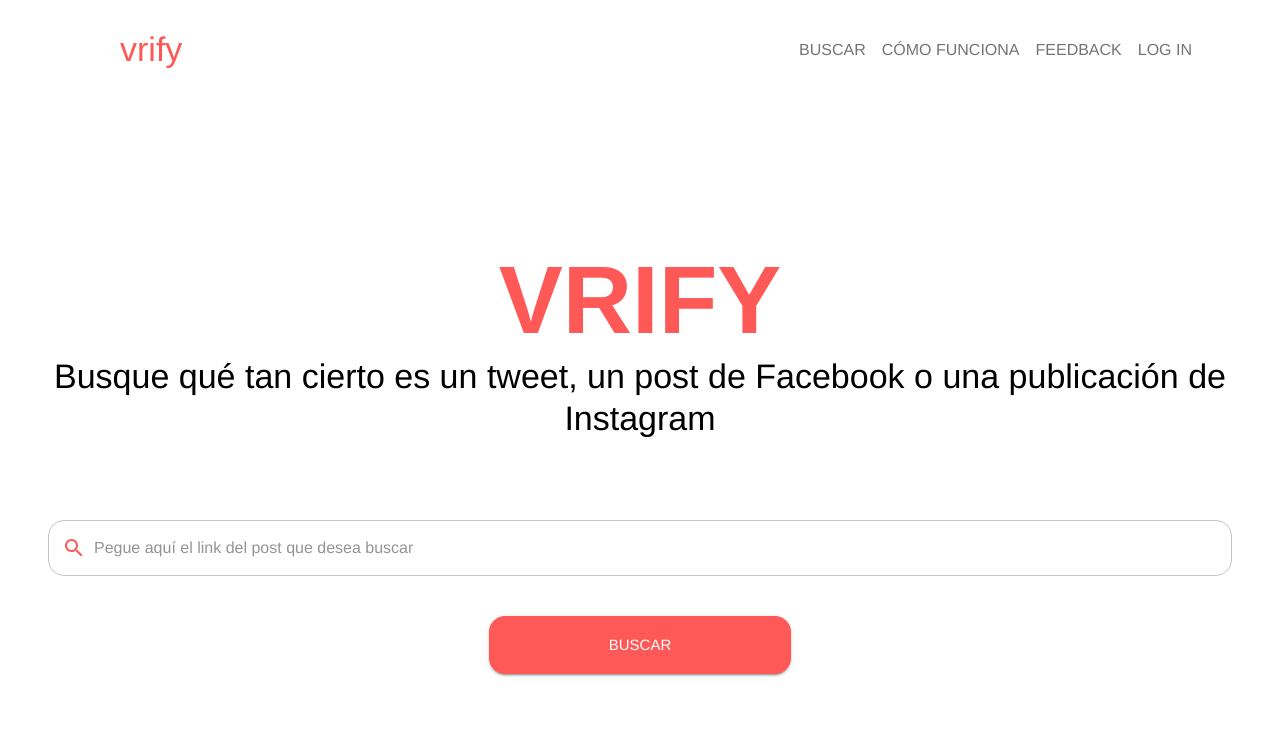
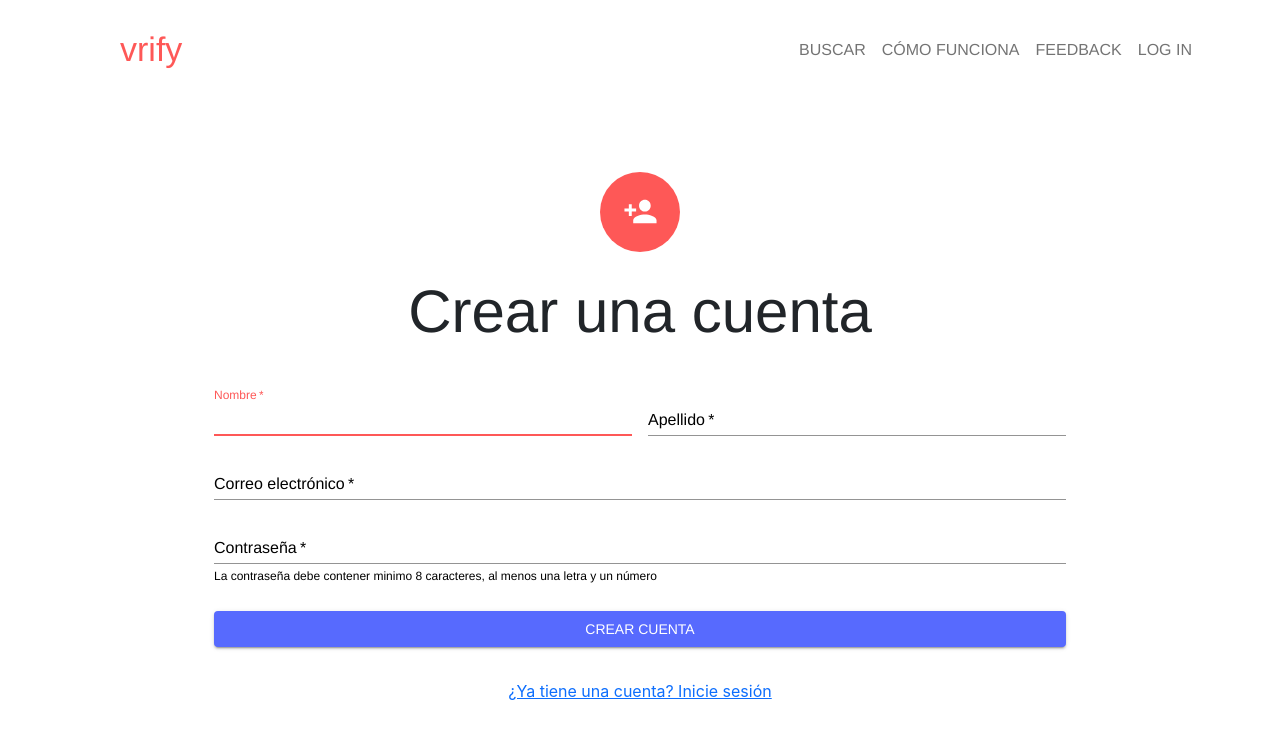
Before and after one commit to OctaG/vrify, a React (Create React App) app: page /signup in a window 1280 px wide. Shown: the top 738 px of the page. Built offline with nearby package versions, Linux system fonts and the light colour scheme.

Commit message:
añadió layout sign up

```diff
--- a/src/App.js
+++ b/src/App.js
@@ -15,6 +15,7 @@ import Search from './pages/Search.js'
 import Analysis from './pages/Analysis.js'
 import Profile from './pages/Profile.js'
 import LogIn from './pages/LogIn.js'
+import SignUp from './pages/SignUp.js'
 
 const theme = createTheme({
   palette: {
@@ -62,6 +63,9 @@ function App(){
           <Route path="/login">
             <LogIn/>
           </Route>
+          <Route path="/signup">
+            <SignUp/>
+          </Route>
           <Route path="/">
             <Search/>
           </Route>
--- a/src/pages/LogIn.js
+++ b/src/pages/LogIn.js
@@ -125,7 +125,7 @@ export default function SignInForm(){
           </Button>
           <Grid container justifyContent="center" sx={{marginTop: 2}}>
             <Grid item>
-              <Link to="/sign-up">
+              <Link to="/signup">
                 ¿Aún no tiene una cuenta? Cree una
               </Link>
             </Grid>
--- /dev/null
+++ b/src/pages/SignUp.js
@@ -0,0 +1,214 @@
+import React, {useState} from 'react';
+
+import Avatar from '@mui/material/Avatar';
+import Button from '@mui/material/Button';
+import CssBaseline from '@mui/material/CssBaseline';
+import TextField from '@mui/material/TextField';
+import Grid from '@mui/material/Grid';
+import Box from '@mui/material/Box';
+import PersonAddIcon from '@mui/icons-material/PersonAdd';
+import Typography from '@mui/material/Typography';
+import Container from '@mui/material/Container';
+
+import {Link} from "react-router-dom";
+
+//import firebase from "../utils/firebase.js";
+
+export default function SignUpForm(){
+
+  const [firstNameFieldError, setFirstNameFieldError] = useState(false);
+  const [lastNameFieldError, setLastNameFieldError] = useState(false);
+  const [emailFieldError, setEmailFieldError] = useState(false);
+  const [passwordFieldError, setPasswordFieldError] = useState(false);
+  const [firebaseErrorMessage, setFirebaseErrorMessage] = useState("");
+
+  const checkFirstNameFieldForError = (value) =>{
+    const input = value;
+    if(!input.match(/^[a-zA-Z\s]*$/)){
+      setFirstNameFieldError(true);
+    }else{
+      setFirstNameFieldError(false);
+    }
+  }
+
+  const checkLastNameFieldForError = (value) =>{
+    const input = value;
+    if(!input.match(/^[a-zA-Z\s]*$/)){
+      setLastNameFieldError(true);
+    }else{
+      setLastNameFieldError(false);
+    }
+  }
+
+  const checkEmailFieldForError = (value) =>{
+    const input = value;
+    const emailRegex = /^[\w-\.]+@([\w-]+\.)+[\w-]{2,4}$/;
+    if(!input.match(emailRegex)){
+      setEmailFieldError(true);
+    }else{
+      setEmailFieldError(false);
+    }
+  }
+
+  const checkPasswordFieldForError = (value) =>{
+    const input = value;
+    if(!input.match(/"^(?=.*[A-Za-z])(?=.*\d)[A-Za-z\d]{8,}$"/)){
+      setPasswordFieldError(true);
+    }else{
+      setPasswordFieldError(false);
+    }
+  }
+
+  /*
+  const createUserWithEmailAndPassword = (email ,password, firstName, lastName) => {
+    firebase.auth().createUserWithEmailAndPassword(email, password)
+    .then((userCredential) => {
+      console.log("User created");
+    })
+    .catch((error) => {
+      const errorCode = error.code;
+      if(errorCode === "auth/email-already-in-use"){
+        setFirebaseErrorMessage("Ya existe una cuenta con esta dirección de correo");
+      }else{
+        setFirebaseErrorMessage("Ocurrio algo inesperado. Intentelo nuevamente");
+      }
+    });
+  }
+
+  const handleSubmit = (e) => {
+    const data = new FormData(e.currentTarget);
+    e.preventDefault();
+    if(!firstNameFieldError && !lastNameFieldError && !emailFieldError && !passwordFieldError){
+      createUserWithEmailAndPassword(
+        data.get('email'),
+        data.get('password'),
+        data.get('firstName'),
+        data.get('lastName')
+      );
+    }
+  };
+
+  */
+  return(
+    <Container component="main" maxWidth="md" >
+      <Box
+        sx={{
+          marginTop: 8,
+          display: 'flex',
+          flexDirection: 'column',
+          alignItems: 'center',
+        }}
+      >
+        <Avatar sx={{width:80, height:80, m:3, bgcolor: 'primary.main'}}>
+          <PersonAddIcon fontSize="large" />
+        </Avatar>
+        <Typography component="h1" variant="h2">
+          Crear una cuenta
+        </Typography>
+        <Typography
+          component="h2"
+          variant="h6"
+          sx={{marginTop:2, justifyContent:'center'}}
+        >
+          {firebaseErrorMessage}
+        </Typography>
+        <Box component="form" noValidate sx={{ mt: 3 }}>
+          <Grid container spacing={2}>
+            <Grid item xs={12} sm={6}>
+              <TextField
+                autoComplete="given-name"
+                name="firstName"
+                required
+                fullWidth
+                id="firstName"
+                label="Nombre"
+                autoFocus
+                variant="standard"
+                onChange = {(e) => checkFirstNameFieldForError(e.target.value)}
+                error={firstNameFieldError}
+                helperText={firstNameFieldError ?
+                  "Nombre solo puede contener letras y no debe estar vacio"
+                  :
+                  ""
+                }
+              />
+            </Grid>
+            <Grid item xs={12} sm={6}>
+              <TextField
+                required
+                fullWidth
+                id="lastName"
+                label="Apellido"
+                name="lastName"
+                autoComplete="family-name"
+                variant="standard"
+                onChange = {(e) => checkLastNameFieldForError(e.target.value)}
+                error={lastNameFieldError}
+                helperText={lastNameFieldError ?
+                  "Apellido solo puede contener letras y no debe estar vacio"
+                  :
+                  ""
+                }
+              />
+            </Grid>
+            <Grid item xs={12}>
+              <TextField
+                required
+                fullWidth
+                id="email"
+                label="Correo electrónico"
+                name="email"
+                autoComplete="email"
+                variant="standard"
+                onChange = {(e) => checkEmailFieldForError(e.target.value)}
+                error={emailFieldError}
+                helperText={emailFieldError ?
+                  "Debe ingresar una dirección de correo válida"
+                  :
+                  ""
+                }
+              />
+            </Grid>
+            <Grid item xs={12}>
+              <TextField
+                required
+                fullWidth
+                name="password"
+                label="Contraseña"
+                type="password"
+                id="password"
+                autoComplete="new-password"
+                variant="standard"
+                onChange = {(e) => checkPasswordFieldForError(e.target.value)}
+                error={passwordFieldError}
+                helperText={
+                  "La contraseña debe contener minimo 8 caracteres, "
+                  + "al menos una letra y un número"
+                }
+              />
+            </Grid>
+          </Grid>
+          <Button
+            type="submit"
+            fullWidth
+            variant="contained"
+            sx={
+              {
+                mt: 3, mb: 2,
+                backgroundColor: "button.secondary",
+                '&:hover':{backgroundColor: "button.secondary"}
+              }
+            }
+          >
+            Crear cuenta
+          </Button>
+          <Grid container justifyContent="center" sx={{marginTop:2}}>
+            <Grid item>
+              <Link to="/login"> ¿Ya tiene una cuenta? Inicie sesión </Link>
+            </Grid>
+          </Grid>
+        </Box>
+      </Box>
+    </Container>
+  );
+}
```
